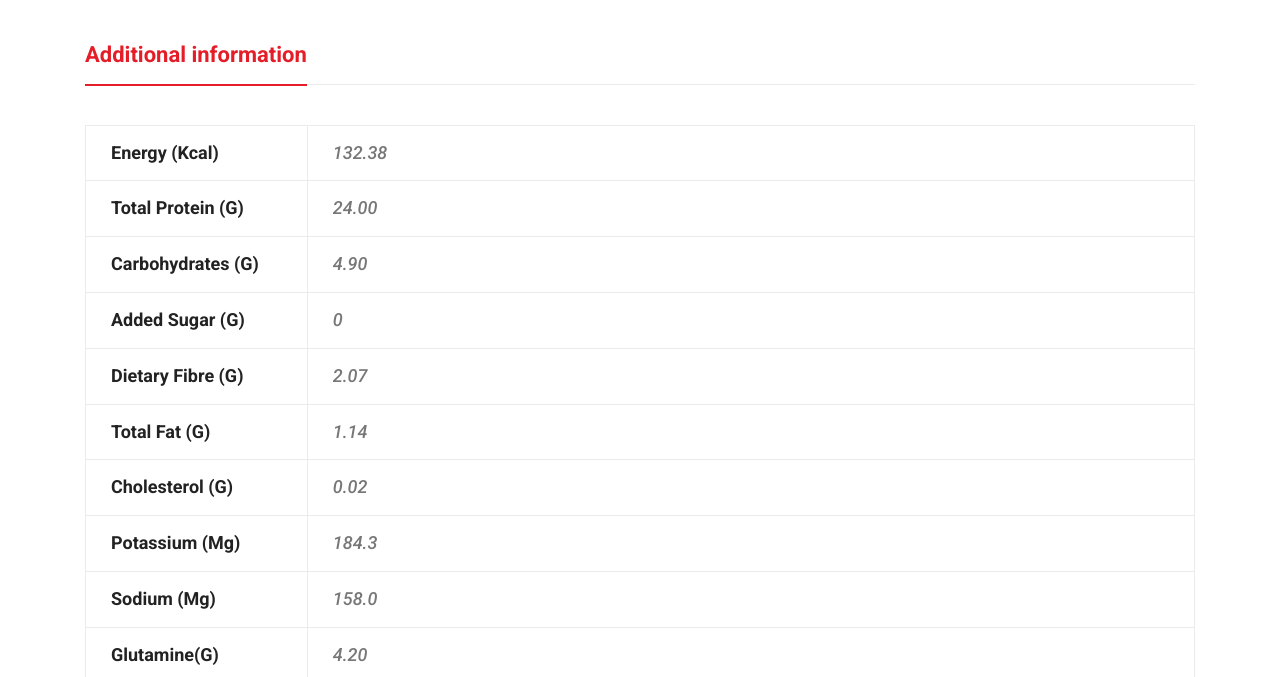
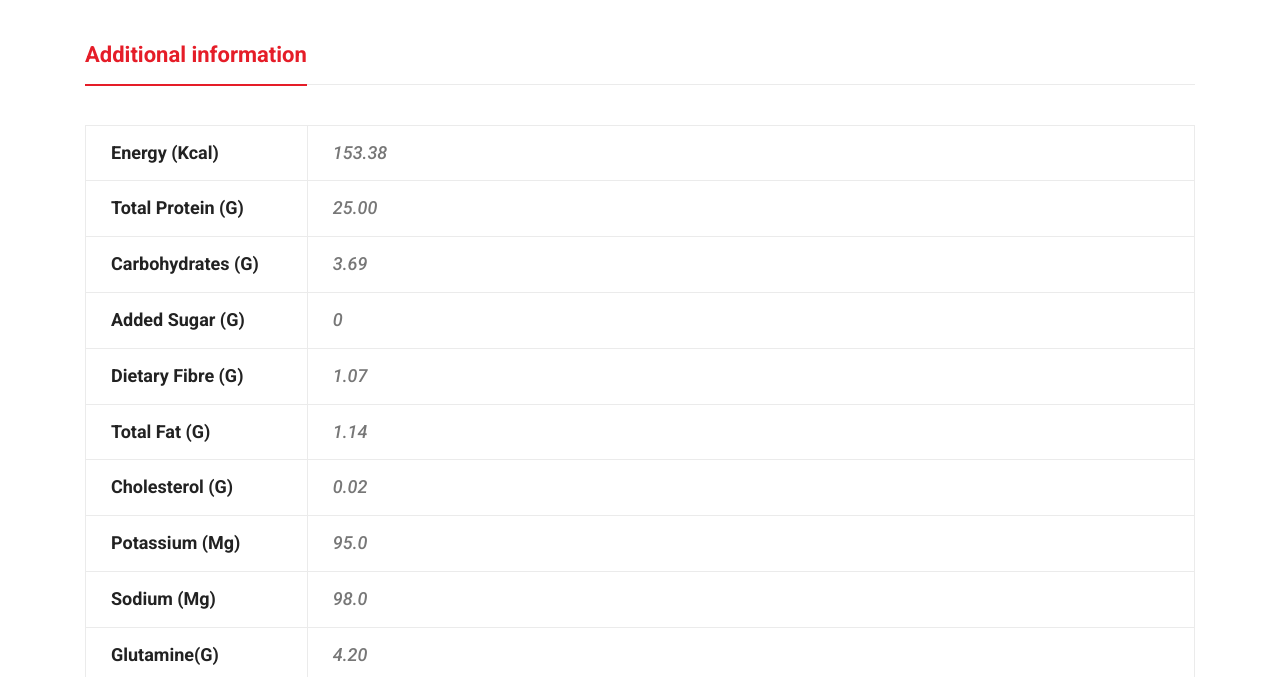
Before and after one commit to GomziServies/MusclesXtrify, a React (Create React App) app: page /whey-protein-powder in a window 1280 px wide. Shown: the part 1540-2217 px from the top of the page. Built offline with nearby package versions, Linux system fonts and the light colour scheme.

Commit message:
design change

```diff
--- a/src/pages/products/creatine-supplements.jsx
+++ b/src/pages/products/creatine-supplements.jsx
@@ -22,10 +22,10 @@ import CourseButtonsContainer from "../../components/CourseButtonsContainer";
 
 function PureGoCreatine() {
   const canonicalUrl = window.location.href;
-  const [currentProduct, setCurrentProduct] = useState("250g-Lemon");
+  const [currentProduct, setCurrentProduct] = useState("250g-Unflavoured");
   const [activeImageIndex, setActiveImageIndex] = useState(0);
   const [activeSize, setActiveSize] = useState("250g");
-  const [activeFlavor, setActiveFlavor] = useState("Lemon");
+  const [activeFlavor, setActiveFlavor] = useState("Unflavoured");
   const [opacity, setOpacity] = useState(1);
   const imageRef = useRef(null);
   const [showModal, setShowModal] = useState(false);
@@ -40,7 +40,7 @@ function PureGoCreatine() {
   };
 
   const productImages = {
-    "250g-Lemon": [
+    "250g-Unflavoured": [
       "/assets/images/creatine/creatine-1.jpg",
       "/assets/images/creatine/creatine-2.jpg",
       "/assets/images/creatine/creatine-3.jpg",
@@ -50,7 +50,7 @@ function PureGoCreatine() {
 
   const products = [
     {
-      key: "250g-Lemon",
+      key: "250g-Unflavoured",
       data: {
         img: "/assets/images/creatine/creatine-1.jpg",
         name: "Creatine Monohydrate",
@@ -63,7 +63,7 @@ function PureGoCreatine() {
   ];
 
   const sizeOptions = [{ id: "250g", label: "250g" }];
-  const flavorOptions = [{ id: "Lemon", label: "Lemon" }];
+  const flavorOptions = [{ id: "Unflavoured", label: "Unflavoured" }];
 
   const handleSelectSize = (id) => {
     setOpacity(0.3);
--- a/src/pages/products/pre-workout-supplements.jsx
+++ b/src/pages/products/pre-workout-supplements.jsx
@@ -21,10 +21,10 @@ import CourseButtonsContainer from "../../components/CourseButtonsContainer";
 
 function PureGoPreWorkout() {
   const canonicalUrl = window.location.href;
-  const [currentProduct, setCurrentProduct] = useState("250g-Watermelon");
+  const [currentProduct, setCurrentProduct] = useState("250g-Cranberry");
   const [activeImageIndex, setActiveImageIndex] = useState(0);
   const [activeSize, setActiveSize] = useState("250g");
-  const [activeFlavor, setActiveFlavor] = useState("Watermelon");
+  const [activeFlavor, setActiveFlavor] = useState("Cranberry");
   const [opacity, setOpacity] = useState(1);
   const imageRef = useRef(null);
   const [showModal, setShowModal] = useState(false);
@@ -39,7 +39,7 @@ function PureGoPreWorkout() {
   };
 
   const productImages = {
-    "250g-Watermelon": [
+    "250g-Cranberry": [
       "/assets/images/pre-workout/pre-workout-1.jpg",
       "/assets/images/pre-workout/pre-workout-2.jpg",
       "/assets/images/pre-workout/pre-workout-3.jpg",
@@ -49,7 +49,7 @@ function PureGoPreWorkout() {
 
   const products = [
     {
-      key: "250g-Watermelon",
+      key: "250g-Cranberry",
       data: {
         img: "/assets/images/pre-workout/pre-workout-1.jpg",
         name: "Pre Workout Powder",
@@ -63,7 +63,7 @@ function PureGoPreWorkout() {
 
   const sizeOptions = [{ id: "250g", label: "250g" }];
 
-  const flavorOptions = [{ id: "Watermelon", label: "Watermelon" }];
+  const flavorOptions = [{ id: "Cranberry", label: "Cranberry" }];
 
   const handleSelectSize = (id) => {
     setOpacity(0.3);
@@ -334,10 +334,10 @@ function PureGoPreWorkout() {
                         <h4 class="title mt-5">Direction For Use :</h4>
                         <ul class="product-desc-list list-wrap">
                           <li>
-                            Take 5g (scoop for beginners) once a day with 200 - 220 ml chilled water for an adult or as per Healthcare Expert.
+                            Take 6g (scoop for beginners) once a day with 200 - 220 ml chilled water for an adult or as per Healthcare Expert.
                           </li>
                           <li>
-                            Take 10g (scoop for professionals) once a day with 380 - 400 ml for an adult or as per Healthcare Expert.
+                            Take 12g (scoop for professionals) once a day with 300 - 320 ml for an adult or as per Healthcare Expert.
                           </li>
                         </ul>
                       </div>
--- a/src/pages/products/whey-protein-powder.jsx
+++ b/src/pages/products/whey-protein-powder.jsx
@@ -380,15 +380,15 @@ function PureGoWheyProtein() {
                           <tbody>
                           <tr>
                               <th scope="row">Energy (kcal)</th>
-                              <td>132.38</td>
+                              <td>153.38</td>
                             </tr>
                             <tr>
                               <th scope="row">Total Protein (g)</th>
-                              <td>24.00</td>
+                              <td>25.00</td>
                             </tr>
                             <tr>
                               <th scope="row">Carbohydrates (g)</th>
-                              <td>4.90</td>
+                              <td>3.69</td>
                             </tr>
                             <tr>
                               <th scope="row">Added Sugar (g)</th>
@@ -396,7 +396,7 @@ function PureGoWheyProtein() {
                             </tr>
                             <tr>
                               <th scope="row">Dietary Fibre (g)</th>
-                              <td>2.07</td>
+                              <td>1.07</td>
                             </tr>
                             <tr>
                               <th scope="row">Total Fat (g)</th>
@@ -408,11 +408,11 @@ function PureGoWheyProtein() {
                             </tr>
                             <tr>
                               <th scope="row">Potassium (mg)</th>
-                              <td>184.3</td>
+                              <td>95.0</td>
                             </tr>
                             <tr>
                               <th scope="row">Sodium (mg)</th>
-                              <td>158.0</td>
+                              <td>98.0</td>
                             </tr>
                             <tr>
                               <th scope="row">Glutamine(g)</th>
```
